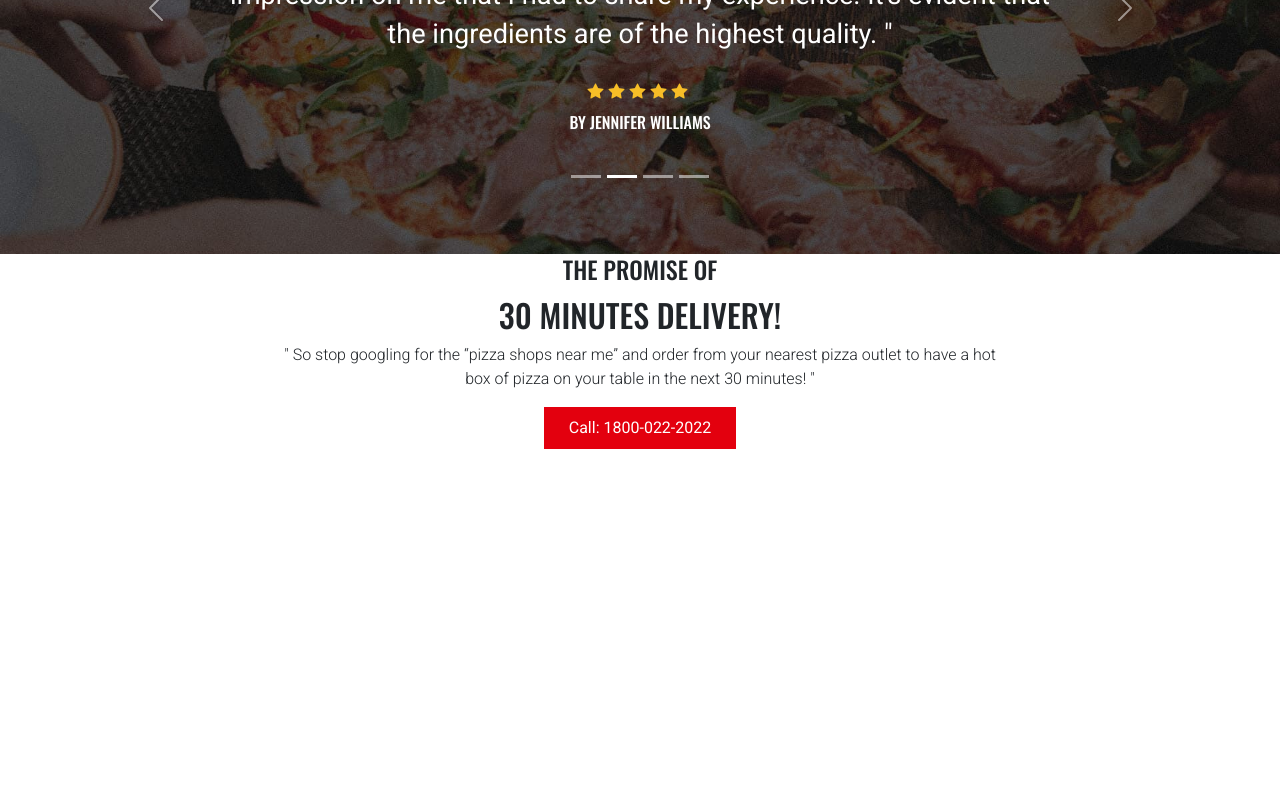
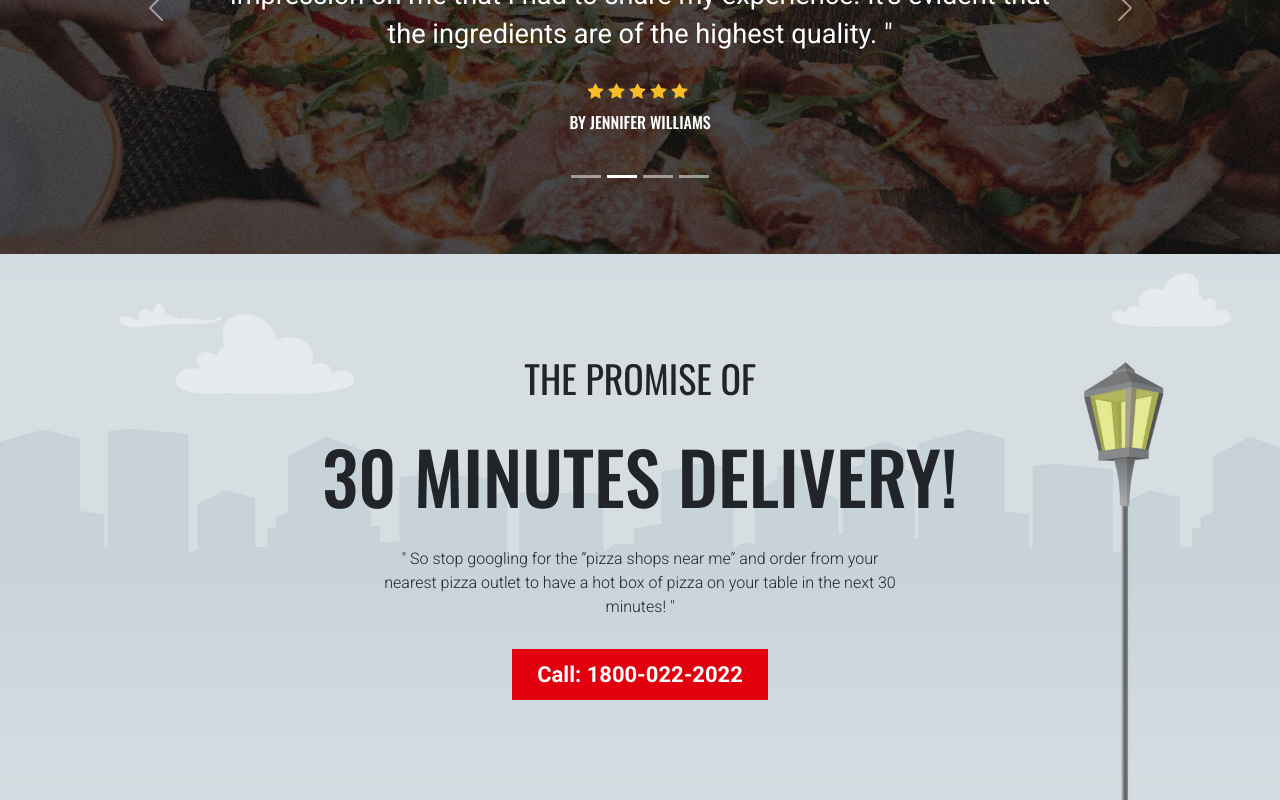
Before and after one commit to Raajesh3108/React-FoodDelivery-App, a React (Create React App) app: page / in a window 1280 px wide. Shown: the part 6236-7036 px from the top of the page. Before the commit the page ends 6685 px from the top, so only its background shows below. Built offline with nearby package versions, Linux system fonts and the light colour scheme.

Commit message:
React food contact css

```diff
--- a/src/styles/HomeStyle.css
+++ b/src/styles/HomeStyle.css
@@ -297,12 +297,45 @@
   margin-bottom: 2rem;
 }
 
+/* Home Contact 8.0 */
+.contact_section {
+  background: url("../assets/footer/banner-1.jpg") no-repeat center center;
+  background-size: cover;
+  padding-top: 100px;
+  padding-bottom: 100px;
+}
+.contact_section h4 {
+  font-size: 2.375rem;
+  font-weight: 400;
+  margin-bottom: 25px;
+}
+.contact_section h2 {
+  font-size: 4.5rem;
+  margin-bottom: 25px;
+}
+.contact_section p {
+  width: 70%;
+  margin: 0 auto 30px;
+}
+.contact_section a {
+  font-size: 22px;
+  font-weight: 700;
+}
+
 /* Media Query Mobiles */
 
 @media (max-width: 1200px) {
   /* Home Promotion 4.0 */
   .promotion_section h2 {
     font-size: 2.25rem;
+  }
+
+  /* Home Contact 8.0 */
+  .contact_section h2 {
+    font-size: 3.5rem;
+  }
+  .contact_section p {
+    width: 100%;
   }
 }
 
```
